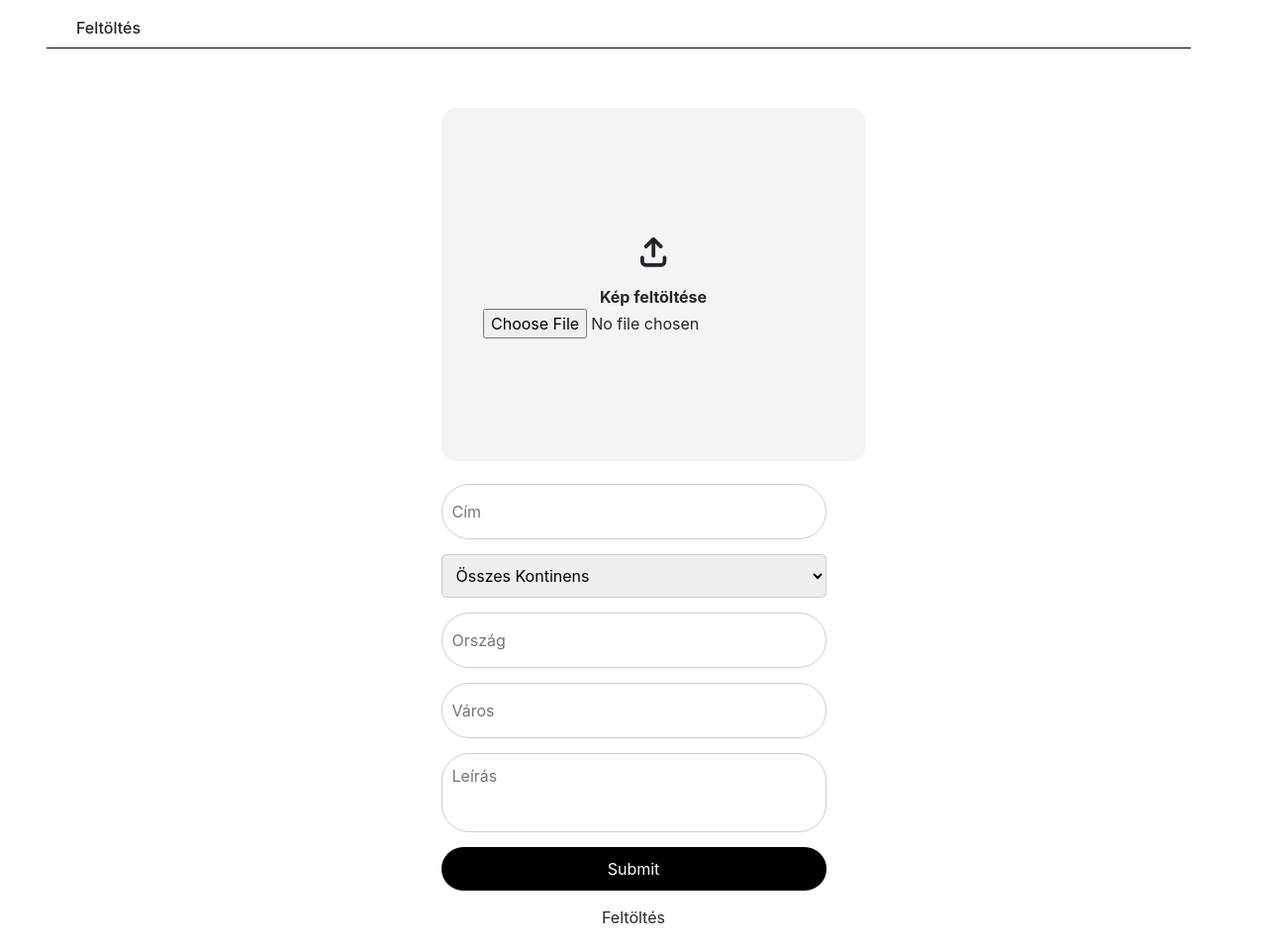
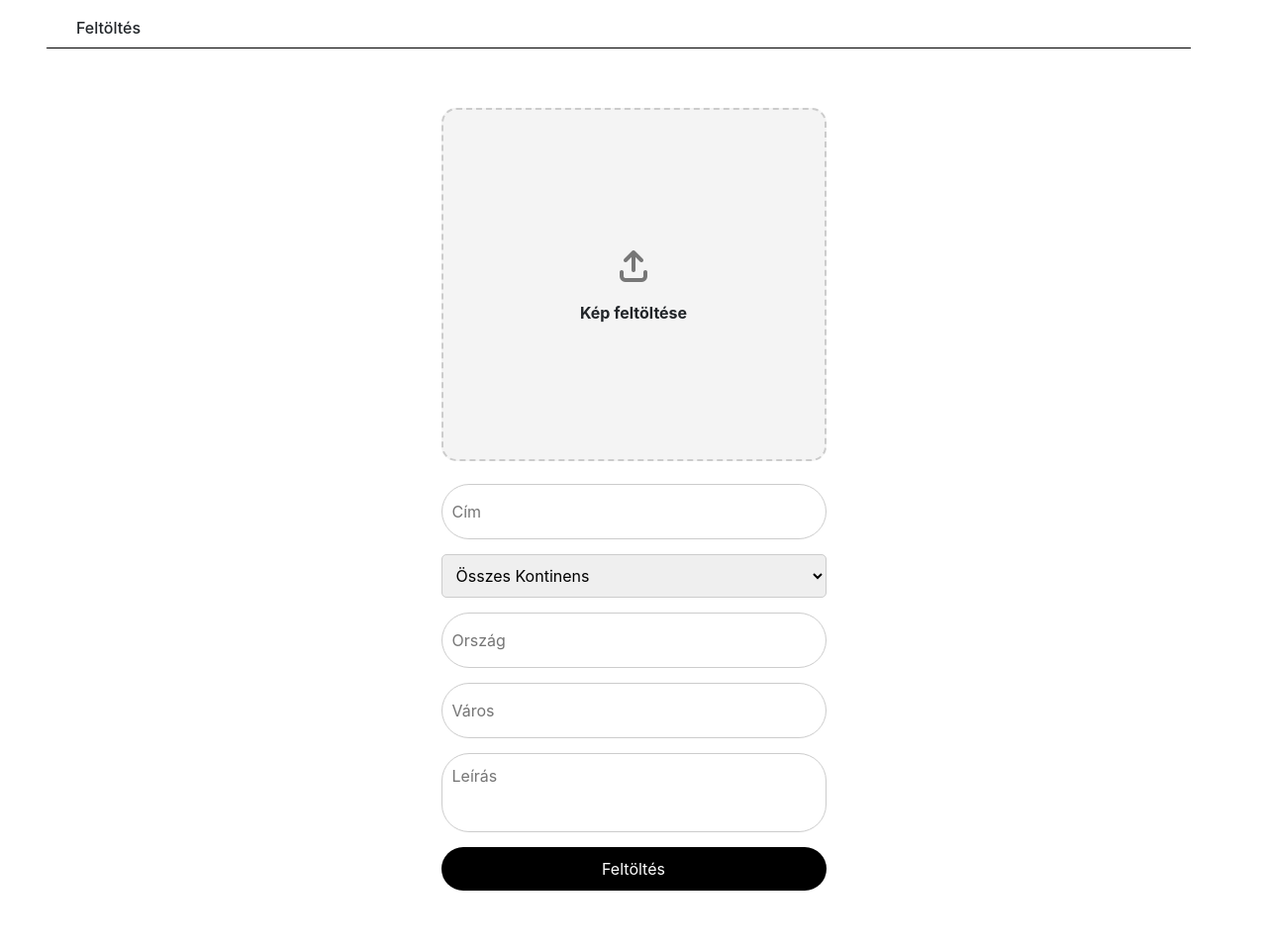
Before and after one commit to LabanczTamas1/Mr.-Worldwide, a PHP site: page /posts/create.php in a window 1280 px wide. Shown: the part 128-1087 px from the top of the page at 99% size. After the commit the page ends 1028 px from the top, so only its background shows below. Run offline with PHP 8.4, Linux system fonts and the light colour scheme; data that the repository does not hold is empty; some libraries are stand-ins or nearby versions.

Commit message:
fix: Delete.php javítva és Image preview hozzáadva az uploadnál

```diff
--- a/files/css/uploads.css
+++ b/files/css/uploads.css
@@ -77,6 +77,8 @@ span{
     border-radius: 28px;
 }
 
+
+
 textarea.form-input {
     height: 80px;
     resize: none;
@@ -96,3 +98,84 @@ textarea.form-input {
 .upload-button:hover {
     background-color: #333;
 }
+
+.upload-container {
+    width: 100%;  /* Adjust as needed */
+    max-width: 400px;  /* Optional */
+    margin: 0 auto;
+    position: relative;
+}
+
+.upload-box {
+    display: block;
+    width: 100%;
+    height: 300px;  /* Adjust height as needed */
+    padding: 20px;
+    border: 2px dashed #ccc;  /* Dashed border for visual feedback */
+    border-radius: 10px;
+    cursor: pointer;
+    text-align: center;
+    position: relative;
+    overflow: hidden;  /* Ensure image is contained within the box */
+}
+
+.upload-content {
+    position: absolute;
+    top: 10px;
+    left: 0;
+    right: 0;
+    text-align: center;
+    vertical-align: middle;
+    z-index: 10;  /* Ensure text and icon stay above the image */
+}
+
+.upload-icon {
+    font-size: 2rem;
+    color: #777;
+}
+
+.upload-content span {
+    display: block;
+    font-size: 1rem;
+    color: #555;
+}
+
+#preview-image {
+    width: 100%;
+    height: 100%;
+    object-fit: contain;  /* Ensure image fits without distortion */
+    display: none;  /* Hidden initially */
+    z-index: 5;  /* Display behind the text and icon */
+}
+
+.upload-box input[type="file"] {
+    display: none;  /* Hide the actual file input */
+}
+
+/* Centering the content in .upload-box */
+.upload-box {
+    display: flex;
+    flex-direction: column;
+    align-items: center;
+    justify-content: center;  /* Centers both horizontally and vertically */
+    background-color: #f4f4f4;
+    border-radius: 15px;
+    height: 357px;
+    width: 100%;
+    cursor: pointer;
+    text-align: center;
+    border: 2px dashed #ccc;
+    position: relative;
+    overflow: hidden;
+}
+
+.upload-icon {
+    font-size: 2rem;  /* Adjust size of the icon */
+    color: #777;
+    margin-bottom: 10px;  /* Space between icon and text */
+}
+
+.upload-content {
+    font-weight: bold;
+    color: #555;
+}
--- /dev/null
+++ b/files/js/image-preview.js
@@ -0,0 +1,29 @@
+document.addEventListener('DOMContentLoaded', function() {
+    const imageUpload = document.getElementById('image-upload');
+    const previewImage = document.getElementById('preview-image');
+    const uploadBox = document.querySelector('.upload-box');
+
+    imageUpload.addEventListener('change', function() {
+        const file = this.files[0];
+        if (file) {
+            const reader = new FileReader();
+            reader.onload = function() {
+                if (previewImage) {
+                    previewImage.src = reader.result;
+                    previewImage.style.display = 'block';
+                }
+
+                if (uploadBox) {
+                    uploadBox.style.visibility = 'hidden';  // Hide the upload box after selection
+                } else {
+                    console.error("Upload box not found.");
+                }
+            };
+            reader.readAsDataURL(file);
+        }
+    });
+
+    uploadBox.addEventListener('click', function() {
+        imageUpload.click();
+    });
+});
--- a/posts/create.php
+++ b/posts/create.php
@@ -12,37 +12,32 @@ if (isset($_POST["submit"])) {
 }
 ?>
 
+<!-- Add back the form structure here -->
 <h4>Üdv, <?= App\Helper::user()->username ?>!</h4>
 <h6>Feltöltés</h6>
 
 <form class="upload-form" method="POST" enctype="multipart/form-data" action="<?php echo $_SERVER['PHP_SELF'] ?>">
-<?php if (!empty($errors)) :
-foreach ($errors as $error) :
-    if (is_array($error)) {
-        foreach ($error as $item) : ?>
+    <?php if (!empty($errors)) : ?>
+        <?php foreach ($errors as $error) : ?>
             <div class="alert alert-danger">
-            Kép hiba: <?= $item ?>
+                <?= is_array($error) ? implode(', ', $error) : $error ?>
             </div>
-
-            <?php endforeach; ?>
-            <?php } else { ?>
-
-                <div class="alert alert-danger">
-                <?= $error ?>
-                </div>
-                <?php }  ?>
         <?php endforeach; ?>
     <?php endif; ?>
+
     <div class="upload-container">
         <label for="image-upload" class="upload-box">
             <i class="upload-icon"><i class="fa-solid fa-arrow-up-from-bracket"></i></i>
             <span>Kép feltöltése</span>
-                <input type="file" name="img" id="image-upload"  required/>
+            <input type="file" name="img" id="image-upload" required/>
         </label>
+        <div id="preview-container">
+    <img id="preview-image" src="" alt="Image Preview" style="display:none; max-width: 100%; height: auto;"/>
+</div>
+
     </div>
 
     <input type="text" name="post_name" class="form-input" placeholder="Cím" required/>
-
 
     <select id="continent" class="filter-select" name="select">
         <option value="0">Összes Kontinens</option>
@@ -51,12 +46,11 @@ foreach ($errors as $error) :
         <?php endforeach ?>
     </select>
 
-
     <input type="text" name="country" class="form-input" placeholder="Ország" required/>
-
     <input type="text" name="city" class="form-input" placeholder="Város" required/>
-
     <textarea name="description" class="form-input" placeholder="Leírás" required></textarea>
 
-                <input type="submit" name="submit" class="upload-button">Feltöltés</input>
+    <input type="submit" name="submit" class="upload-button" value="Feltöltés">
 </form>
+
+<script src="../files/js/image-preview.js"></script>
--- a/posts/delete.php
+++ b/posts/delete.php
@@ -1,6 +1,6 @@
 <?php
 Use App\Tools;
-requireonce _DIR . '/../lib/autoload.php';
+require_once __DIR__ . '/../lib/autoload.php';
 $postItem = new \App\Models\Posts;
 $postItem->getItemBy('slug',$_GET['slug']);
 
--- a/views/components/head.php
+++ b/views/components/head.php
@@ -26,6 +26,7 @@
 <script src="/assets/js/main.js"></script>
 <script src="<?= $this->asset('js/sidebar-opener.js'); ?>"></script>
 <script src="<?= $this->asset('js/main.js'); ?>"></script>
+<script src="<?= $this->asset('js/image-preview.js'); ?>"></script>
 <script>
     document.navigateTo = function(url) {
         window.location.href = url;
```
Also changed, not shown: files/blog_image/66f82645ccbda1.67738337.jpg (added), files/blog_image/66f830a168cac6.84478061.jpg (added), files/blog_image/66f830bd2c03a2.05386307.png (added), files/blog_image/66f831a09eaec7.22762203.jpg (added), files/blog_image/66f83261271885.51308235.jpg (added). Lines whose indentation alone changed are shown as unchanged.
